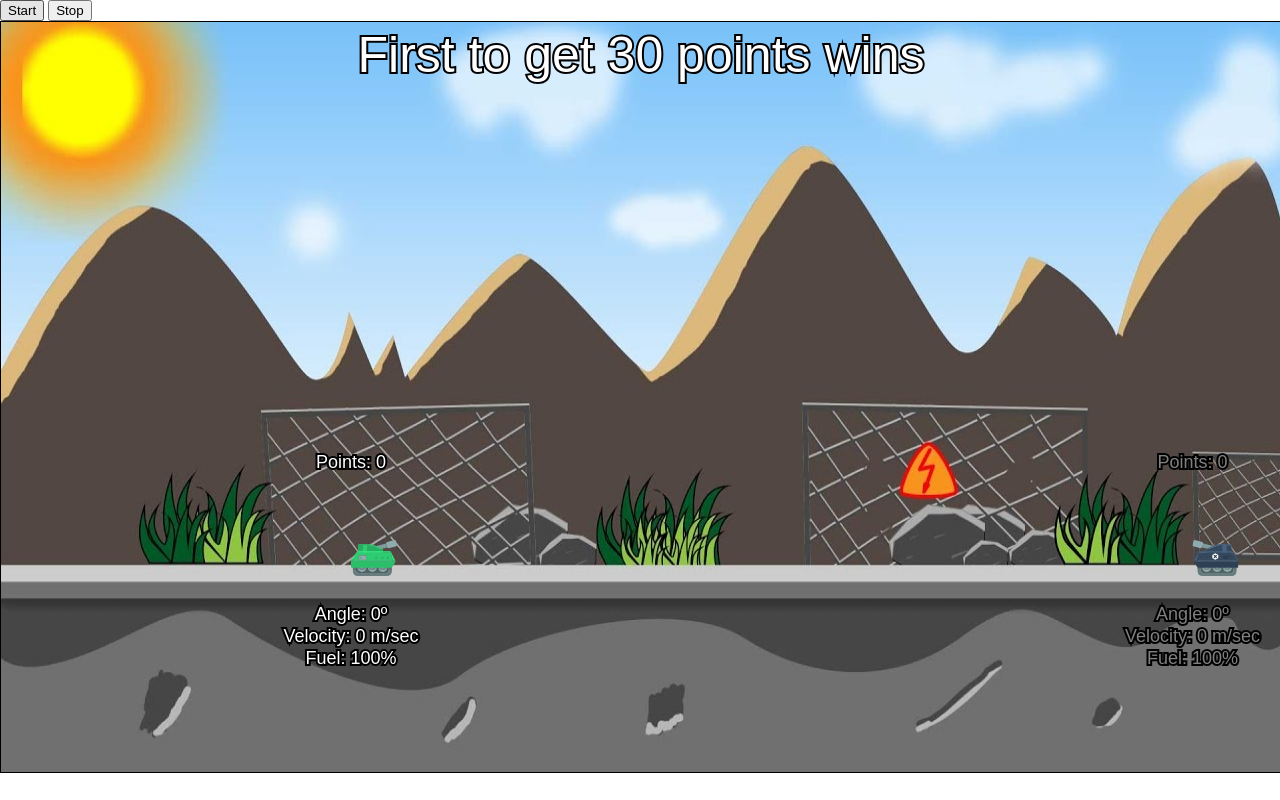
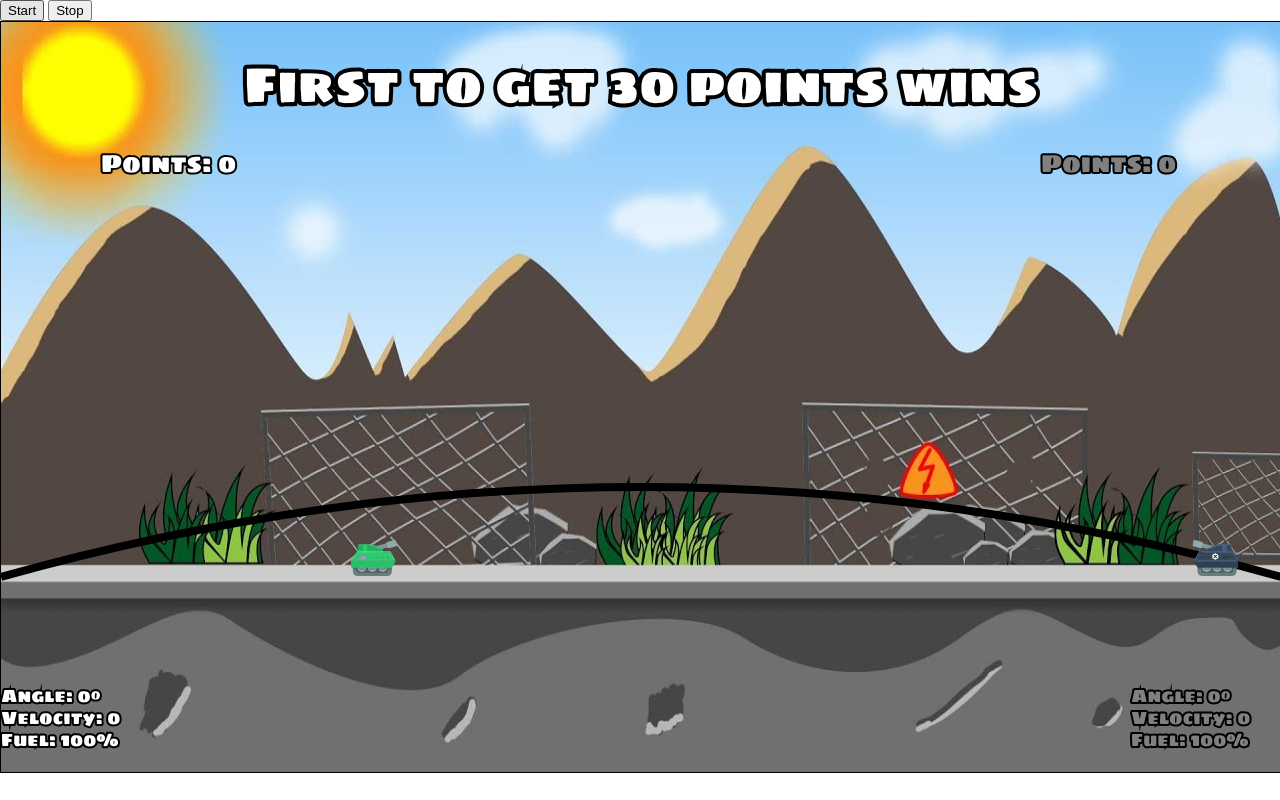
Before and after one commit to rjcefalo/IronTanks, a plain HTML site: page index.html in a window 1280 px wide. Both pictures are taken after a click on the button "Start". Drawn offline with nearby package versions, Linux system fonts and the light colour scheme.

Commit message:
Changed styles

```diff
--- a/CSS/styles.css
+++ b/CSS/styles.css
@@ -1,3 +1,8 @@
+@import url('https://fonts.googleapis.com/css?family=Sigmar+One');
+@font-face {
+  font-family: 'Sigmar One';
+}
+
 html, body {
   width: 100%;
   height: 100%;
--- a/JS/Background.js
+++ b/JS/Background.js
@@ -16,20 +16,20 @@ export default class Background {
       this.canvas.width,
       this.canvas.height,
     );
-    this.ctx.font = '50px Arial';
+    this.ctx.font = '50px Sigmar One';
     this.ctx.strokeStyle = 'black';
     this.ctx.fillStyle = 'white';
-    this.ctx.lineWidth = 4;
+    this.ctx.lineWidth = 8;
     this.ctx.textAlign = 'center';
     this.ctx.strokeText(
       'First to get 30 points wins',
       this.canvas.width / 2,
-      50,
+      80,
     );
     this.ctx.fillText(
       'First to get 30 points wins',
       this.canvas.width / 2,
-      50,
+      80,
     );
   }
 }
--- a/JS/GroundGenerator.js
+++ b/JS/GroundGenerator.js
@@ -16,10 +16,11 @@ export default class GroundGenerator {
     this.ctx.beginPath();
     this.ctx.strokeStyle = 'black';
     this.ctx.moveTo(this.startX, this.startY);
-    this.ctx.lineTo(this.endX, this.startY);
+    // this.ctx.lineTo(this.endX, this.startY);
+    this.ctx.quadraticCurveTo(this.canvas.width / 2, this.canvas.height / 2, this.endX, this.startY);
     this.ctx.globalAlpha = 1;
     // this.ctx.lineWidth = 20;
-    // this.ctx.stroke();
+    this.ctx.stroke();
     this.ctx.closePath();
   }
 
--- a/JS/Player.js
+++ b/JS/Player.js
@@ -136,66 +136,84 @@ export default class Player {
   }
 
   showAngle() {
-    this.ctx.font = '18px Arial';
+    let posXStats = 0;
+    const posYStats = this.canvas.height - 150;
+    if (this.playerType == 2) {
+      posXStats = this.canvas.width - 150;
+    }
+    this.ctx.textAlign = 'left';
+    this.ctx.font = '18px Sigmar One';
     this.ctx.strokeStyle = 'black';
     this.showTurn();
     this.ctx.lineWidth = 4;
     if (this.playerType == 1) {
       this.ctx.strokeText(
         `Angle: ${this.angle}º`,
-        this.playerPosX,
-        this.playerPosY + 50 + 30,
+        posXStats,
+        posYStats + 50 + 30,
       );
       this.ctx.fillText(
         `Angle: ${this.angle}º`,
-        this.playerPosX,
-        this.playerPosY + 50 + 30,
+        posXStats,
+        posYStats + 50 + 30,
       );
     } else {
       this.ctx.strokeText(
         `Angle: ${this.angle - 180}º`,
-        this.playerPosX,
-        this.playerPosY + 50 + 30,
+        posXStats,
+        posYStats + 50 + 30,
       );
       this.ctx.fillText(
         `Angle: ${this.angle - 180}º`,
-        this.playerPosX,
-        this.playerPosY + 50 + 30,
+        posXStats,
+        posYStats + 50 + 30,
       );
     }
   }
 
   showGas() {
-    this.ctx.font = '18px Arial';
+    let posXStats = 0;
+    const posYStats = this.canvas.height - 150;
+    if (this.playerType == 2) {
+      posXStats = this.canvas.width - 150;
+    }
+    this.ctx.textAlign = 'left';
+    this.ctx.font = '18px Sigmar One';
     this.ctx.strokeStyle = 'black';
     this.showTurn();
     this.ctx.lineWidth = 4;
     this.ctx.strokeText(
       `Fuel: ${this.fuel}%`,
-      this.playerPosX,
-      this.playerPosY + 94 + 30,
+      posXStats,
+      posYStats + 94 + 30,
     );
     this.ctx.fillText(
       `Fuel: ${this.fuel}%`,
-      this.playerPosX,
-      this.playerPosY + 94 + 30,
+      posXStats,
+      posYStats + 94 + 30,
     );
   }
 
   showForce() {
-    this.ctx.font = '18px Arial';
+    let posXStats = 0;
+    const posYStats = this.canvas.height - 150;
+    if (this.playerType == 2) {
+      posXStats = this.canvas.width - 150;
+    }
+    this.ctx.textAlign = 'left';
+    this.ctx.font = '18px Sigmar One';
     this.ctx.strokeStyle = 'black';
     this.showTurn();
     this.ctx.lineWidth = 4;
     this.ctx.strokeText(
-      `Velocity: ${this.bulletSpeed.toFixed(0)} m/sec`,
-      this.playerPosX,
-      this.playerPosY + 72 + 30,
+      `Velocity: ${this.bulletSpeed.toFixed(0)}`,
+      posXStats,
+      posYStats + 72 + 30,
     );
     this.ctx.fillText(
-      `Velocity: ${this.bulletSpeed.toFixed(0)} m/sec`,
-      this.playerPosX,
-      this.playerPosY + 72 + 30,
+      `Velocity: ${this.bulletSpeed.toFixed(0)}`,
+      posXStats,
+      posYStats + 72 + 30,
     );
   }
 
@@ -225,19 +243,24 @@ export default class Player {
   }
 
   showPoints() {
-    this.ctx.font = '18px Arial';
+    let posXStats = 100;
+    const posYStats = 150;
+    if (this.playerType == 2) {
+      posXStats = this.canvas.width - 240;
+    }
+    this.ctx.font = '25px Sigmar One';
     this.ctx.strokeStyle = 'black';
     this.showTurn();
     this.ctx.lineWidth = 4;
     this.ctx.strokeText(
       `Points: ${this.points}`,
-      this.playerPosX,
-      this.playerPosY - 72,
+      posXStats,
+      posYStats,
     );
     this.ctx.fillText(
       `Points: ${this.points}`,
-      this.playerPosX,
-      this.playerPosY - 72,
+      posXStats,
+      posYStats,
     );
   }
 
```
